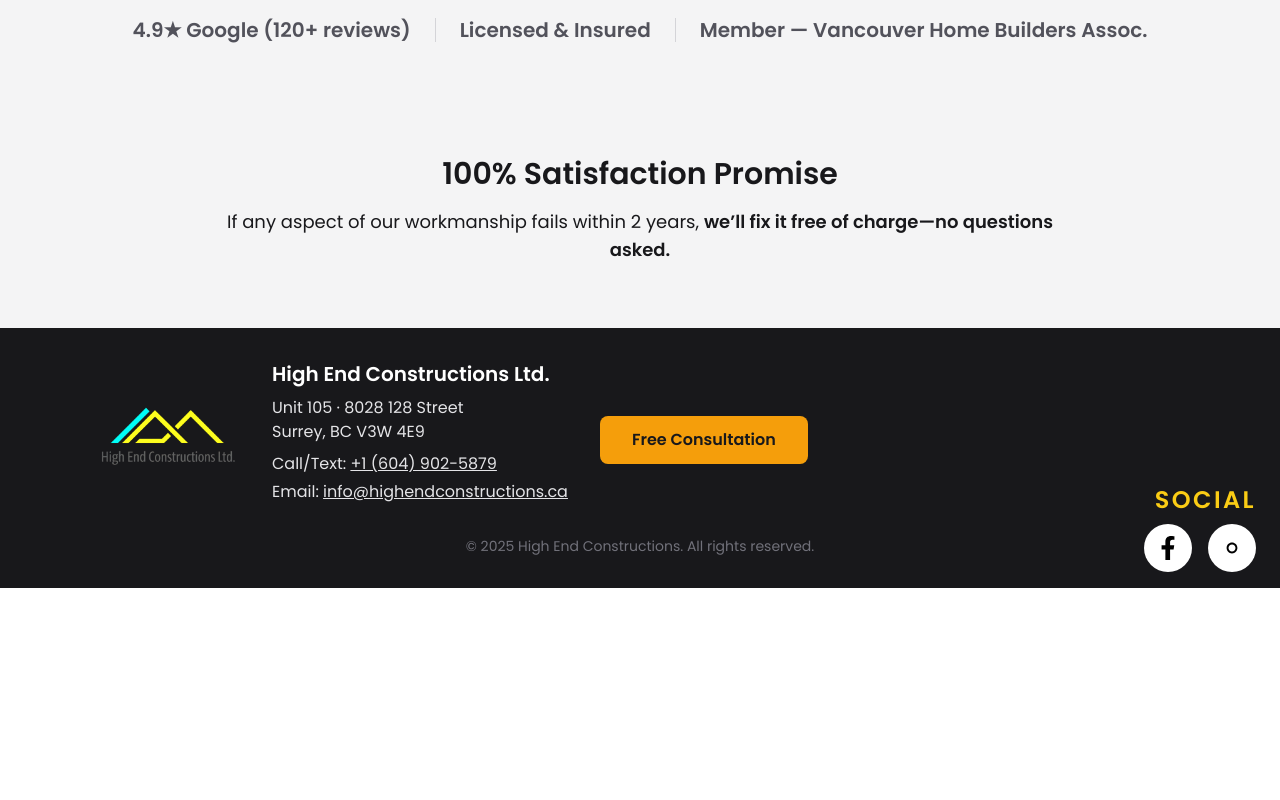
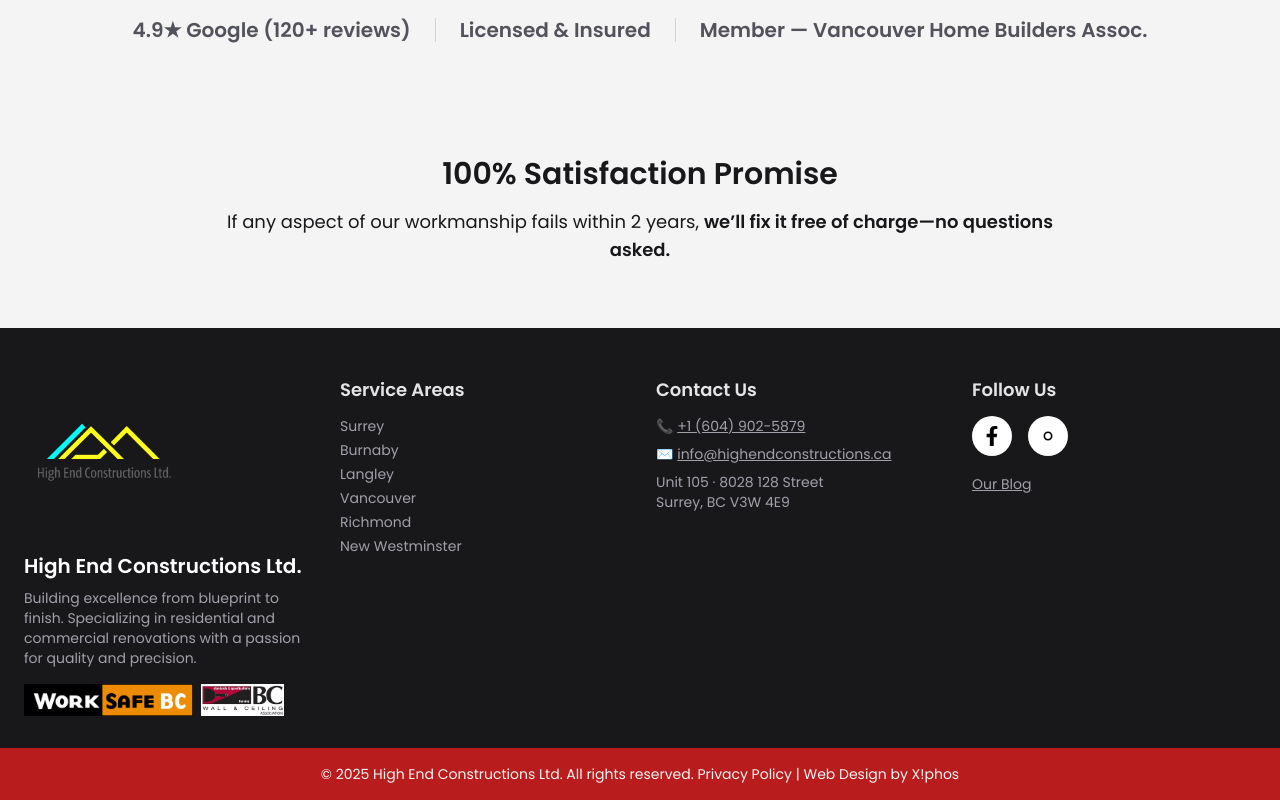
Before and after one commit to reflex000/high-end-constructions, a Next.js app: page / in a window 1280 px wide. Shown: the part 2896-3696 px from the top of the page. Before the commit the page ends 3484 px from the top, so only its background shows below. Built offline with nearby package versions, Linux system fonts and the light colour scheme.

Commit message:
Update HomePage footer and add WorkSafeBC and HBA logos

```diff
--- a/components/HomePage.tsx
+++ b/components/HomePage.tsx
@@ -161,46 +161,67 @@ export default function HomePage() {
         </div>
       </section>
 
-      {/* ───────────── FOOTER ───────────── */}
-      <footer className="relative bg-zinc-900 py-8 text-zinc-200">
-        <div className="mx-auto max-w-6xl flex flex-col md:flex-row md:items-center md:justify-start gap-8 px-6">
-          <div className="flex flex-col md:flex-row items-start gap-6 w-full md:w-auto">
-            <img src="/logo.png" alt="High End Constructions Logo" className="w-40 brightness-200" />
-            <div>
-              <h3 className="mb-2 text-xl font-bold text-white">High End Constructions Ltd.</h3>
-              <p>Unit 105 · 8028 128 Street<br />Surrey, BC V3W 4E9</p>
-              <div className="mt-2 space-y-1">
-                <p>Call/Text: <a className="underline" href="tel:+16049025879">+1 (604) 902-5879</a></p>
-                <p>Email: <a className="underline" href="mailto:info@highendconstructions.ca">info@highendconstructions.ca</a></p>
-              </div>
+      {/* ───────────── NEW FOOTER ───────────── */}
+      <footer className="bg-zinc-900 text-zinc-200 pt-12">
+        <div className="max-w-7xl mx-auto px-6 grid grid-cols-1 md:grid-cols-4 gap-8">
+          {/* Company Info */}
+          <div>
+            <img src="/logo.png" alt="High End Constructions Logo" className="w-40 mb-4 brightness-200" />
+            <h3 className="text-xl font-bold text-white mb-2">High End Constructions Ltd.</h3>
+            <p className="text-sm text-zinc-400">
+              Building excellence from blueprint to finish. Specializing in residential and commercial renovations with a passion for quality and precision.
+            </p>
+            <div className="flex gap-2 mt-4">
+              <img src="/images/worksafebc.jpg" alt="WorkSafeBC" className="h-8" />
+              <img src="/images/hba.jpg" alt="Home Builders Association" className="h-8" />
             </div>
           </div>
 
-          <div className="flex flex-col items-center md:items-start md:justify-center gap-6">
-            <a
-              href="/contact"
-              className="inline-block rounded-lg bg-amber-500 px-8 py-3 font-semibold text-zinc-900 transition hover:bg-amber-600"
-            >
-              Free Consultation
-            </a>
+          {/* Service Areas */}
+          <div>
+            <h4 className="text-lg font-bold mb-3">Service Areas</h4>
+            <ul className="space-y-1 text-sm text-zinc-400">
+              <li>Surrey</li>
+              <li>Burnaby</li>
+              <li>Langley</li>
+              <li>Vancouver</li>
+              <li>Richmond</li>
+              <li>New Westminster</li>
+            </ul>
+          </div>
 
-            <div className="absolute bottom-4 right-6 text-right">
-              <h3 className="mb-2 text-2xl font-bold text-yellow-400 tracking-widest">SOCIAL</h3>
-              <div className="flex items-center gap-4">
-                <a href="https://www.facebook.com/profile.php?id=100063819044966" target="_blank" rel="noopener noreferrer" aria-label="Facebook" className="flex h-12 w-12 items-center justify-center rounded-full bg-white text-black transition hover:bg-red-600 hover:text-white">
-                  <svg xmlns="http://www.w3.org/2000/svg" viewBox="0 0 320 512" className="w-6 h-6" fill="currentColor"><path d="M279.14 288l14.22-92.66h-88.91V127.41c0-25.35 12.42-50.06 52.24-50.06h40.42V6.26S261.11 0 225.36 0c-73.22 0-121.09 44.38-121.09 124.72v70.62H22.89V288h81.38v224h100.17V288z"/></svg>
-                </a>
-                <a href="https://instagram.com/he_constructions_?igsh=aXpuNXBscXV0czJj" target="_blank" rel="noopener noreferrer" aria-label="Instagram" className="flex h-12 w-12 items-center justify-center rounded-full bg-white text-black transition hover:bg-red-600 hover:text-white">
-                  <svg xmlns="http://www.w3.org/2000/svg" viewBox="0 0 448 512" className="w-6 h-6" fill="currentColor"><path d="M224.1 141c-63.6 0-114.9 51.3-114.9 114.9S160.5 370.8 224.1 370.8 339 319.5 339 255.9 287.7 141 224.1 141zm0 189.6c-41.2 0-74.7-33.5-74.7-74.7s33.5-74.7 74.7-74.7 74.7 33.5 74.7 74.7-33.5 74.7-74.7 74.7z"/></svg>
-                </a>
-              </div>
+          {/* Contact Info */}
+          <div>
+            <h4 className="text-lg font-bold mb-3">Contact Us</h4>
+            <ul className="space-y-2 text-sm text-zinc-400">
+              <li>📞 <a href="tel:+16049025879" className="underline">+1 (604) 902-5879</a></li>
+              <li>✉️ <a href="mailto:info@highendconstructions.ca" className="underline">info@highendconstructions.ca</a></li>
+              <li className="mt-2">
+                Unit 105 · 8028 128 Street<br/>Surrey, BC V3W 4E9
+              </li>
+            </ul>
+          </div>
+
+          {/* Social Links */}
+          <div className="text-center md:text-left">
+            <h4 className="text-lg font-bold mb-3">Follow Us</h4>
+            <div className="flex justify-center md:justify-start gap-4 mb-4">
+              <a href="https://www.facebook.com/profile.php?id=100063819044966" target="_blank" rel="noopener noreferrer" className="flex h-10 w-10 items-center justify-center rounded-full bg-white text-black hover:bg-red-600 hover:text-white transition">
+                <svg xmlns="http://www.w3.org/2000/svg" viewBox="0 0 320 512" className="w-5 h-5" fill="currentColor"><path d="M279.14 288l14.22-92.66h-88.91V127.41c0-25.35 12.42-50.06 52.24-50.06h40.42V6.26S261.11 0 225.36 0c-73.22 0-121.09 44.38-121.09 124.72v70.62H22.89V288h81.38v224h100.17V288z"/></svg>
+              </a>
+              <a href="https://instagram.com/he_constructions_?igsh=aXpuNXBscXV0czJj" target="_blank" rel="noopener noreferrer" className="flex h-10 w-10 items-center justify-center rounded-full bg-white text-black hover:bg-red-600 hover:text-white transition">
+                <svg xmlns="http://www.w3.org/2000/svg" viewBox="0 0 448 512" className="w-5 h-5" fill="currentColor"><path d="M224.1 141c-63.6 0-114.9 51.3-114.9 114.9S160.5 370.8 224.1 370.8 339 319.5 339 255.9 287.7 141 224.1 141zm0 189.6c-41.2 0-74.7-33.5-74.7-74.7s33.5-74.7 74.7-74.7 74.7 33.5 74.7 74.7-33.5 74.7-74.7 74.7z"/></svg>
+              </a>
             </div>
+            <a href="/blog" className="underline text-sm text-zinc-400 hover:text-white">Our Blog</a>
           </div>
         </div>
 
-        <p className="mt-4 text-center text-sm text-zinc-500">
-          © 2025 High End Constructions. All rights reserved.
-        </p>
+        <div className="mt-8 bg-red-700 py-4">
+          <p className="text-center text-sm text-zinc-100">
+            © 2025 High End Constructions Ltd. All rights reserved. Privacy Policy | Web Design by X!phos
+          </p>
+        </div>
       </footer>
     </div>
   );
```
Also changed, not shown: public/images/hba.jpg (added), public/images/worksafebc.jpg (added).
